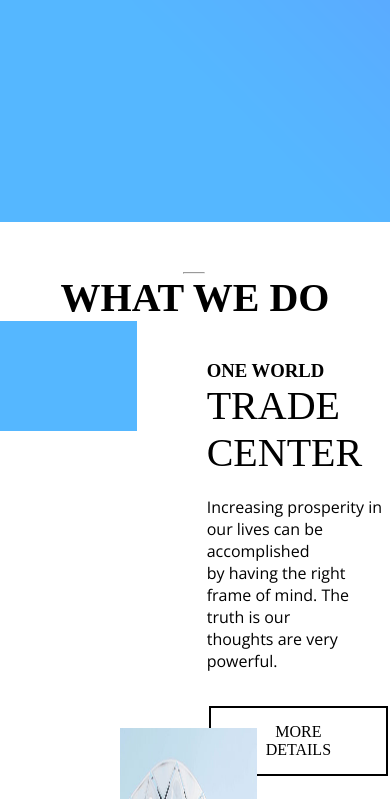
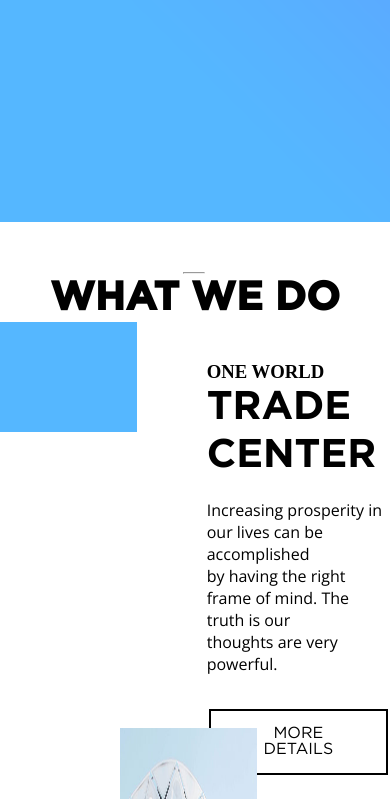
Before and after one commit to Stcher/monticello, a plain HTML site: page index.html in a window 390 px wide. Shown: the part 538-1337 px from the top of the page. Drawn offline with nearby package versions, Linux system fonts and the light colour scheme; some packages are replaced by stand-ins of ours; the site is published under a folder, as on GitHub Pages, so addresses that start at the root find nothing.

Commit message:
Fix imges

```diff
--- a/index.html
+++ b/index.html
@@ -5,9 +5,8 @@
     <meta name="viewport" content="width=device-width, initial-scale=1.0">
     <meta http-equiv="X-UA-Compatible" content="ie=edge">
     <title>Monticello</title>
-    <link rel="shortcut icon" href="img/favicon.png" type="image/x-icon">
-
     <link rel="stylesheet" href="style.css">
+    <link rel="shortcut icon" href="img/favicon.png">
     <link rel="stylesheet" type="text/css" href="slick/slick.css" />
     <link rel="stylesheet" href="slick/slick-theme.css"/>
     <link href="https://fonts.googleapis.com/css?family=Open+Sans:400,600i&display=swap" rel="stylesheet">
--- a/style.css
+++ b/style.css
@@ -8,11 +8,11 @@ html {
 }
 @font-face {
 	font-family: 'GothamBook';
-	src: local('GothamBook'), url('/fonts/GothamBook/GothamBook.woff') format('woff'), url('/fonts/GothamBook/GothamBook.ttf') format('truetype');
+	src: local('GothamBook'), url('fonts/GothamBook/GothamBook.woff') format('woff'), url('fonts/GothamBook/GothamBook.ttf') format('truetype');
 }
 @font-face {
 	font-family: 'gothambold1';
-	src: local('gothambold1'), url('/fonts/gothambold/gothambold1.woff') format('woff'), url('/fonts/gothambold/gothambold1.ttf') format('truetype');
+	src: local('gothambold1'), url('fonts/gothambold/gothambold1.woff') format('woff'), url('fonts/gothambold/gothambold1.ttf') format('truetype');
 }
 a {
   text-decoration: none;
@@ -420,17 +420,6 @@ color: white;
 .monticello_news {
   background: url(img/newsBackgr.png) ;
 }
-@media only screen and (max-width: 1200px) {
-  #menuToggle span {
-    display: block;
-  }
-}
-@media only screen and (max-width: 1000px) {
-  .monticello_head_nav_ul {
-    display: none;
-  }
-
-}
 .monticello_news--h1{
   padding-top: 0px;
   font-family: 'gothambold1' !important;
@@ -481,3 +470,14 @@ color: white;
   width: 100%;
   padding-top: 20px;
 }
+@media only screen and (max-width: 1200px) {
+  #menuToggle span {
+    display: block;
+  }
+}
+@media only screen and (max-width: 1000px) {
+  .monticello_head_nav_ul {
+    display: none;
+  }
+
+}
```
